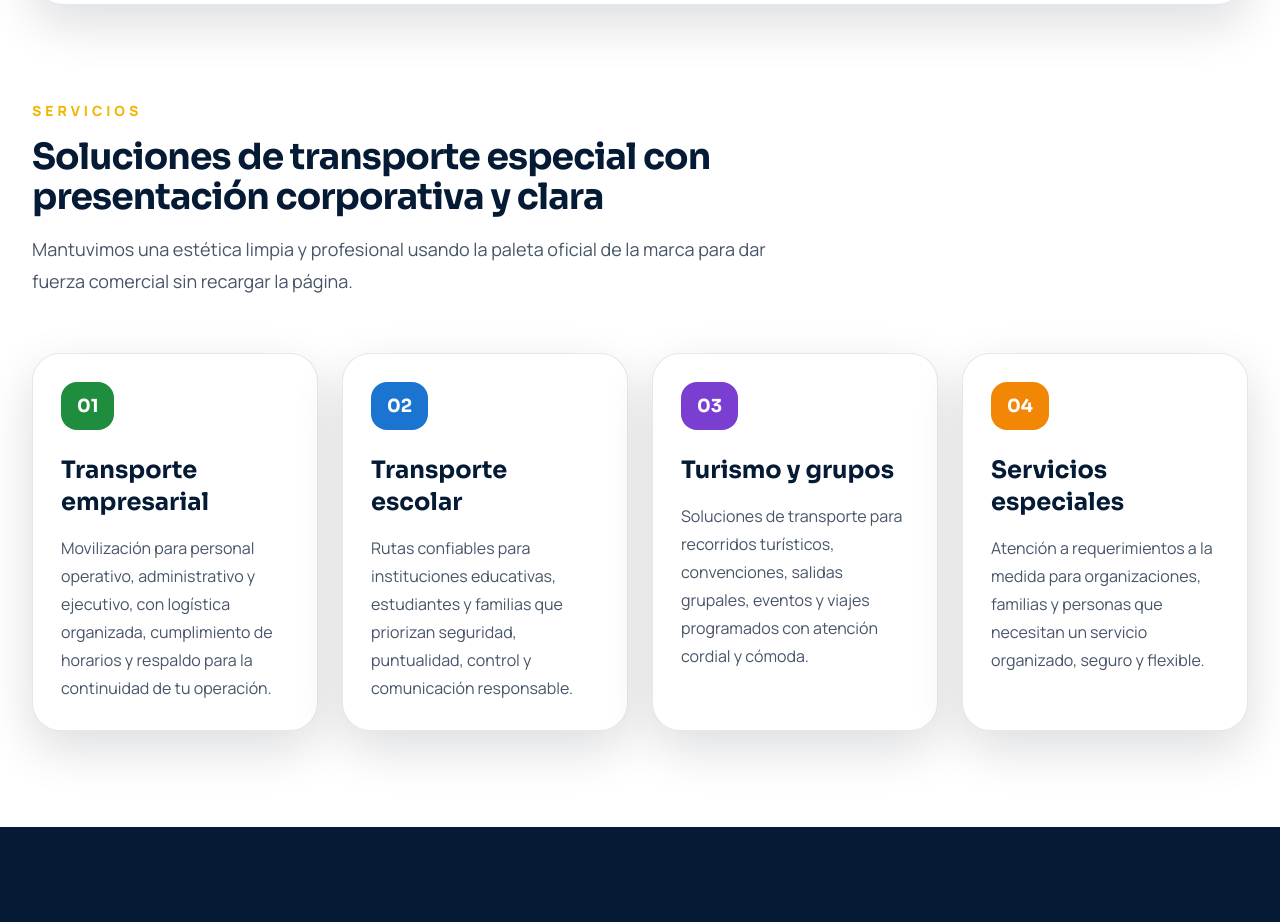
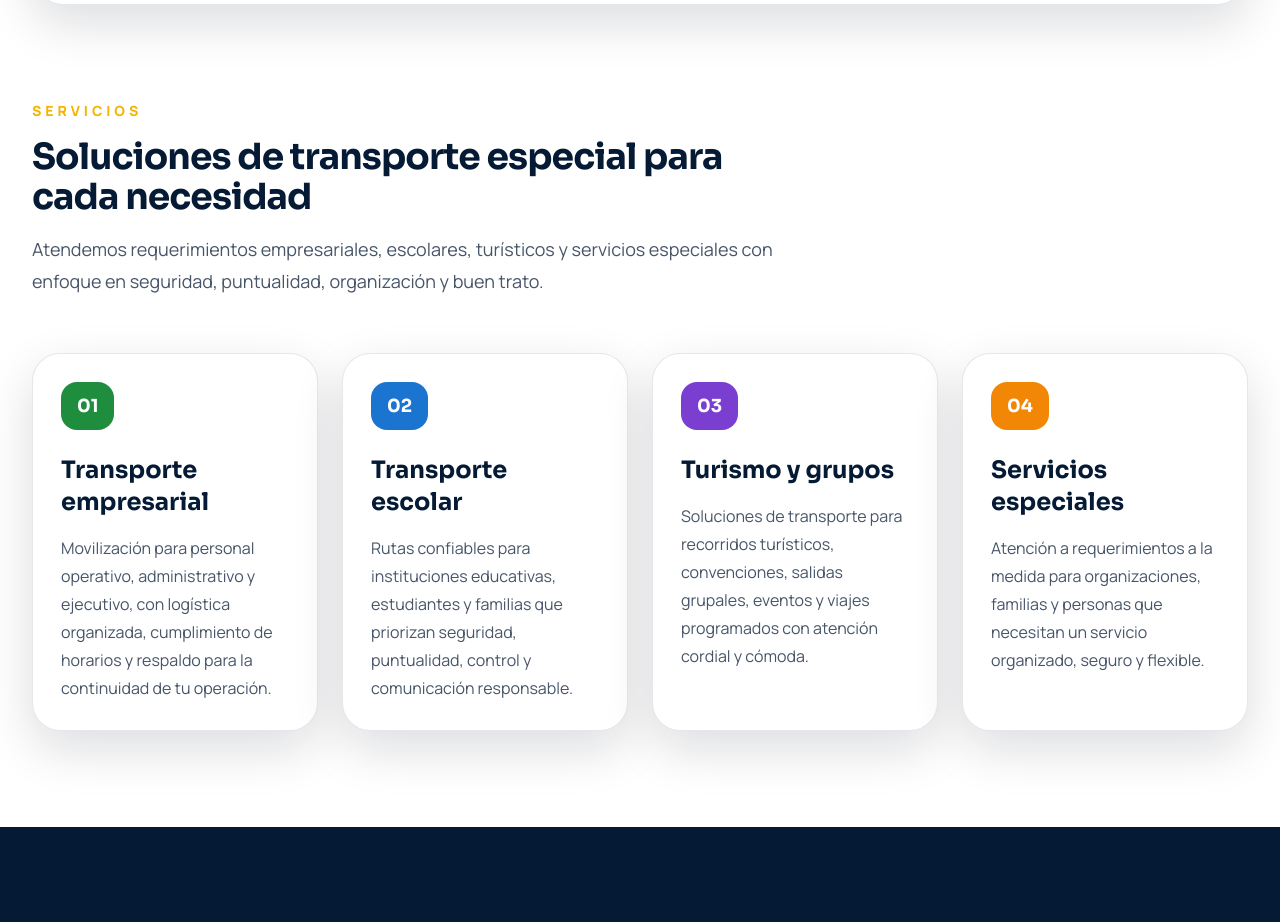
Before and after one commit to Luchogava/especiales-pintado-londono, a React (Vite) app: page / in a window 1280 px wide. Shown: the part 1240-2162 px from the top of the page. Built offline with nearby package versions, Linux system fonts and the light colour scheme.

Commit message:
Ajusta copy de sección servicios

```diff
--- a/src/components/ServicesSection.jsx
+++ b/src/components/ServicesSection.jsx
@@ -19,8 +19,8 @@ export function ServicesSection({ services }) {
       <Container>
         <SectionHeading
           eyebrow="Servicios"
-          title="Soluciones de transporte especial con presentación corporativa y clara"
-          description="Mantuvimos una estética limpia y profesional usando la paleta oficial de la marca para dar fuerza comercial sin recargar la página."
+          title="Soluciones de transporte especial para cada necesidad"
+          description="Atendemos requerimientos empresariales, escolares, turísticos y servicios especiales con enfoque en seguridad, puntualidad, organización y buen trato."
         />
 
         <div className="mt-14 grid gap-6 md:grid-cols-2 xl:grid-cols-4">
```
